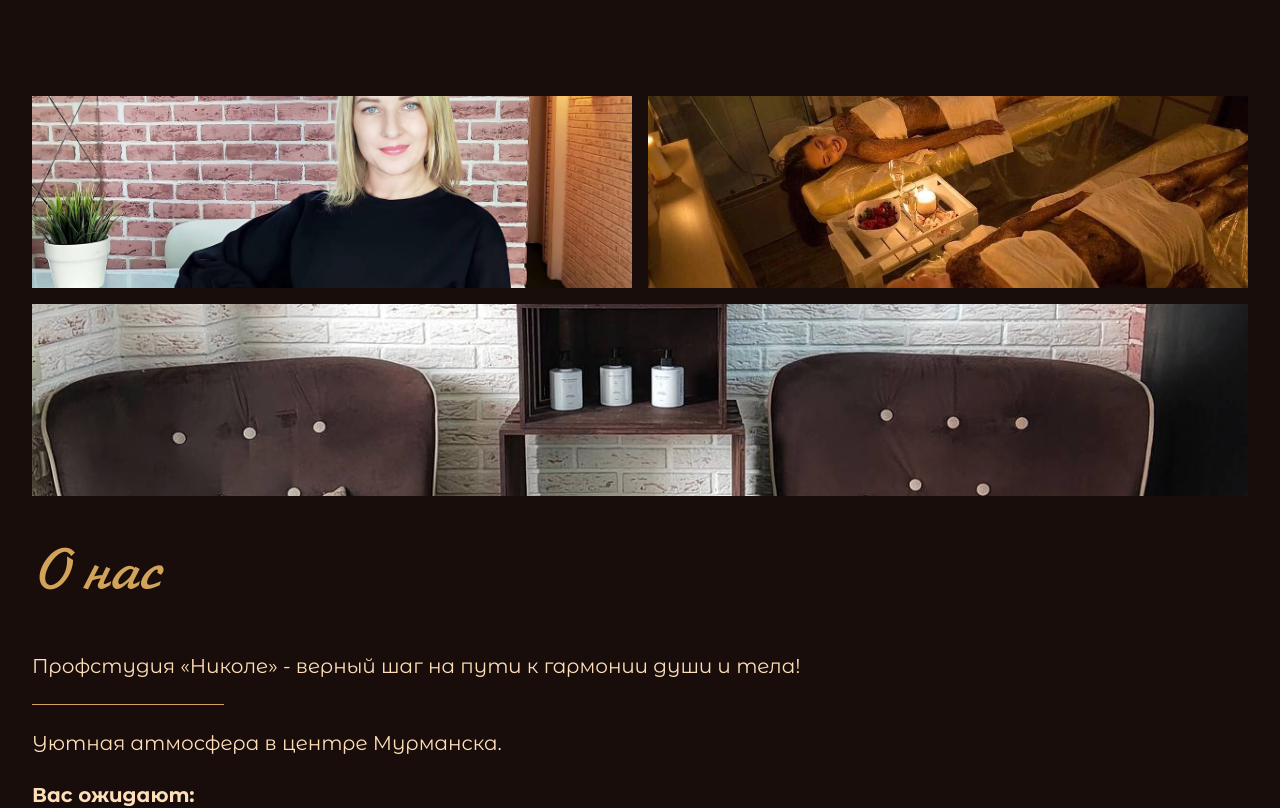
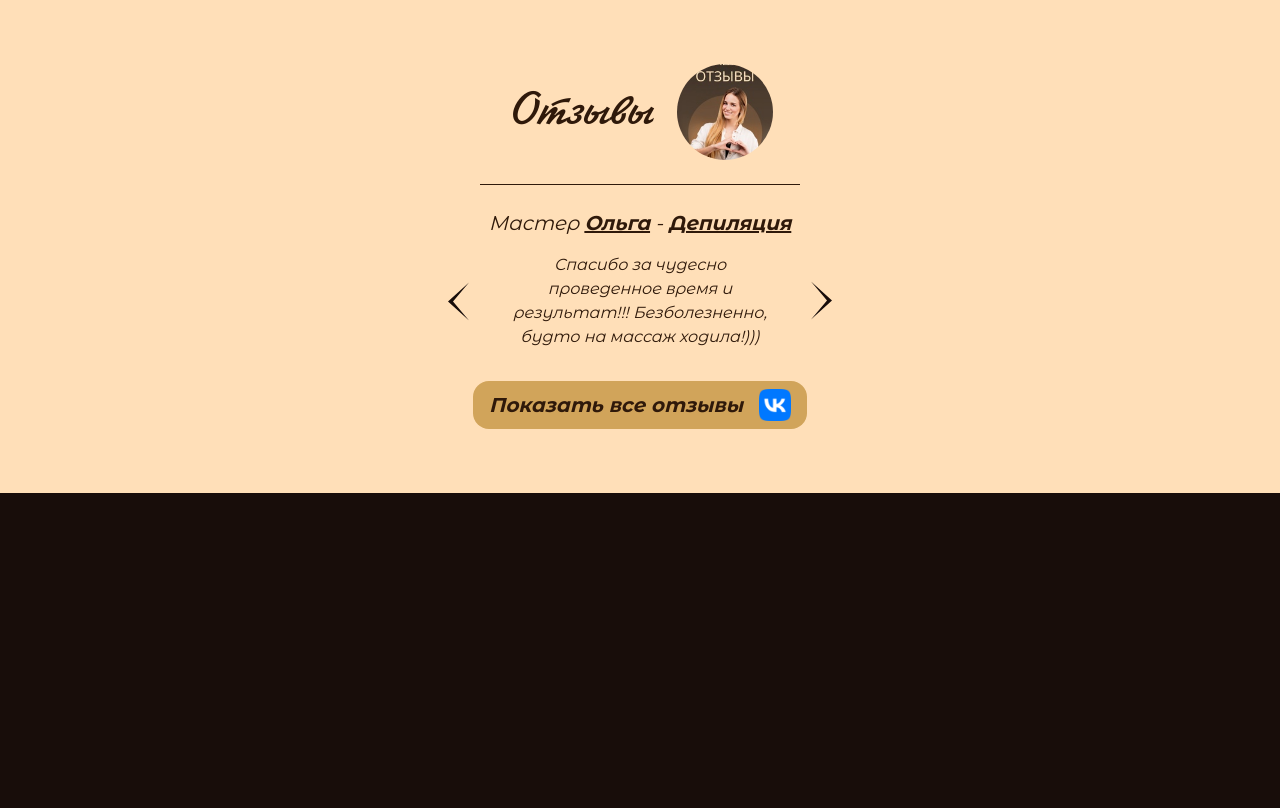
Before and after one commit to KoraReinolds/nikole, a Nuxt app: page / in a window 1280 px wide. Shown: the top 808 px of the page. Built offline with nearby package versions, Linux system fonts and the light colour scheme.

Commit message:
add review page - add slot to Btn components - add review section with arrows to change review messages

```diff
--- /dev/null
+++ b/components/Arrow.vue
@@ -0,0 +1,5 @@
+<template>
+  <svg width="21" height="39" viewBox="0 0 21 39" fill="none" xmlns="http://www.w3.org/2000/svg">
+    <path d="M21 19.0526L-1.66563e-06 38.1051L16 19.0525L0 -9.17939e-07L21 19.0526Z" fill="#180D0A" />
+  </svg>
+</template>
--- a/components/Btn.vue
+++ b/components/Btn.vue
@@ -1,13 +1,14 @@
 <script setup>
-const props = defineProps({ link: String, title: String })
+const props = defineProps({ link: String, title: String, icon: String })
 </script>
 
 <template>
   <div
-    class="cursor-pointer text-xl text-dark -skew-x-8 h-12 rounded-2xl font-bold italic text-center bg-main flex items-center justify-center">
+    class="cursor-pointer px-4 text-xl text-dark -skew-x-8 h-12 rounded-2xl font-bold italic text-center bg-main flex items-center justify-center">
     <a :href="props.link">
       {{ props.title }}
     </a>
+    <slot></slot>
   </div>
 </template>
 
--- /dev/null
+++ b/components/Reviews.vue
@@ -0,0 +1,49 @@
+<script setup>
+const reviews = [
+  {
+    master: "Ольга",
+    area: "Депиляция",
+    text: "Спасибо за чудесно проведенное время и результат!!!\n Безболезненно, будто на массаж ходила!)))"
+  }, {
+    master: "Ксения",
+    area: "Макияж",
+    text: "Моему счастью нет предела! Я наконец то нашла мастера, который из работ не очень толковых мастеров сделала шикарные, а главное естественные брови! Ксюша - большая умничка! Брови - это твое)"
+  }, {
+    master: "Карина",
+    area: "Массаж",
+    text: "Добрый день, Карина прекрасный специалист своего дела! Во время сеанса забываешь обо всем и отключаешься от реальности, а сильные, нежные и чувственные руки помогают расслабить все мышцы тела и снять всё напряжение"
+  },
+]
+const reviewIndex = ref(0)
+const increase = () => reviewIndex.value = (reviewIndex.value + 1) % reviews.length
+const decrease = () => reviewIndex.value = (reviewIndex.value || reviews.length) - 1
+const r = computed(() => reviews[reviewIndex.value])
+</script>
+
+<template>
+  <div class="bg-main px-8 py-16 text-xl flex flex-col text-dark justify-center items-center">
+    <div class="flex items-center">
+      <h1 class="font-z text-5xl pr-6">Отзывы</h1>
+      <img class="object-cover w-24 h-24 rounded-full" src="@/assets/img/reviews.jpg" alt="Ваши отзывы">
+    </div>
+    <div class="bg-dark h-[1px] w-80 my-6"></div>
+    <div class="italic mb-4 text-center">Мастер
+      <span class="font-bold underline cursor-pointer">{{ r.master }}</span> -
+      <span class="font-bold underline cursor-pointer">{{ r.area }}</span>
+    </div>
+    <div class="relative">
+      <Arrow class="cursor-pointer absolute top-1/2 -translate-y-1/2 -left-12 rotate-180" @click="decrease" />
+      <Arrow class="cursor-pointer absolute top-1/2 -translate-y-1/2 -right-12" @click="increase" />
+      <div class="w-72">
+        <div class="min-w-full text-center text-base italic">
+          {{ r.text }}
+        </div>
+      </div>
+    </div>
+    <Btn class="mt-8 bg-secondary" link="https://vk.com/topic-147662899_49317232" title="Показать все отзывы">
+      <img class="w-8 h-8 ml-4" src="@/assets/img/vk.png">
+    </Btn>
+  </div>
+</template>
+
+<style lang="postcss" scoped></style>
--- a/pages/index.vue
+++ b/pages/index.vue
@@ -2,8 +2,9 @@
 </script>
 
 <template>
-  <!-- <HeroSectin /> -->
-  <AboutUs />
+  <!-- <HeroSection /> -->
+  <!-- <AboutUs /> -->
+  <Reviews />
 </template>
 
 <style lang="postcss" scoped></style>
```
Also changed, not shown: assets/img/reviews.jpg (added), assets/img/vk.png (added).
